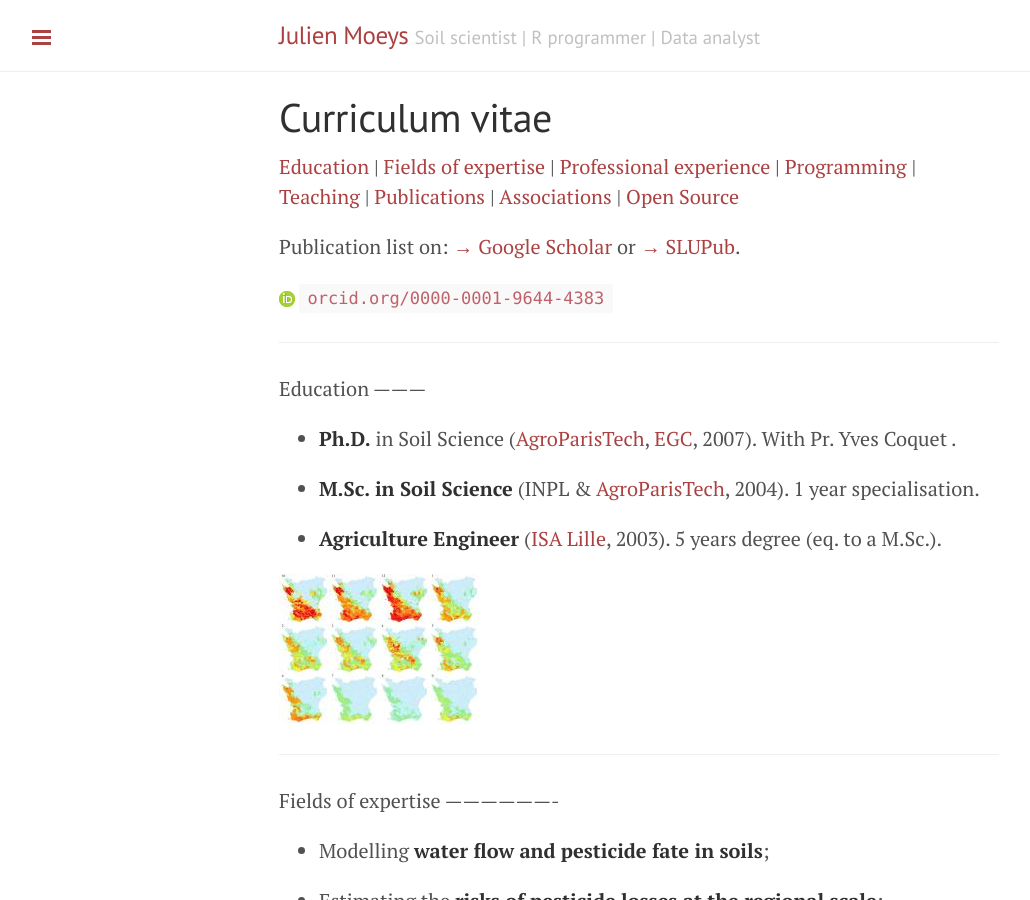
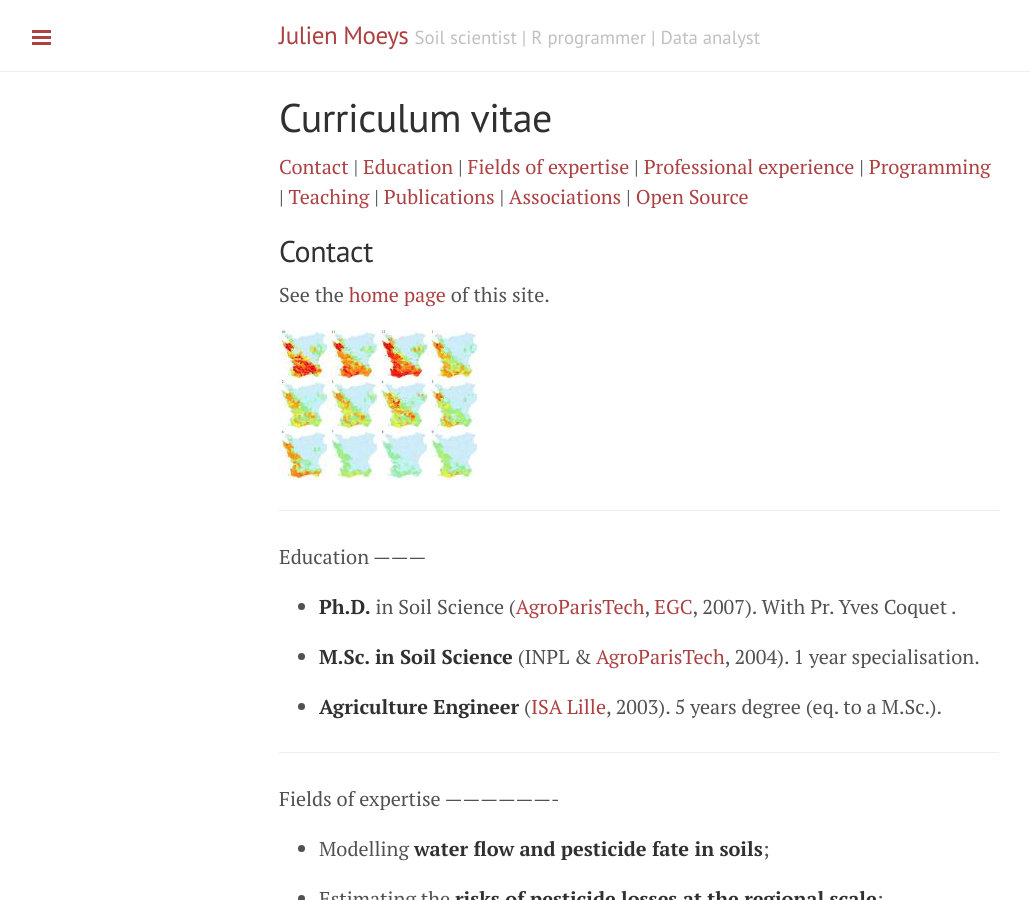
Before and after one commit to julienmoeys/julienmoeys.github.io, a Jekyll site: the page built from CV.md, in a window 1280 px wide and 900 px high. Shown: the whole window, without its empty margins (1-1031 px from the left). Built offline with Jekyll 4.4.1, drawn with Linux system fonts in a browser that asks for light colours; Markdown is read by kramdown in place of the engine named in the settings; some of the changed text lies outside the part shown.

Commit message:
Edit content (contact, etc.)

```diff
--- a/CV.md
+++ b/CV.md
@@ -5,16 +5,21 @@ longtitle : Curriculum vitae
 weight    : 2.1
 ---
 
-[Education](#education) | [Fields of expertise](#expertiseFields) |
+[Contact](#contact) | [Education](#education) |
+[Fields of expertise](#expertiseFields) |
 [Professional experience](#professionalexperience) |
 [Programming](#programming) | [Teaching](#teaching) |
 [Publications](#publications) | [Associations](#associations) |
 [Open Source](#opensource)
 
-Publication list on: [&rarr; Google Scholar][jmGoogleScholar] or
-[&rarr; SLUPub][jmSLUPub].
 
-<a href="http://orcid.org/0000-0001-9644-4383" alt="Julien Moeys ORCID" class="ORCID" ><code>orcid.org/0000-0001-9644-4383</code></a>
+
+Contact   <a name="contact"></a>
+-------
+
+See the [home page](/#contact) of this site.
+
+![Time series of pesticide losses at the landscape scale]({{ site.url }}/assets/img/timeSeries_IPU_SW_avg-s.jpg "Time series of pesticide losses at the landscape scale")
 
 
 
@@ -30,8 +35,6 @@ Education    <a name="education"></a>
 
 *   **Agriculture Engineer** ([ISA Lille][], 2003). 5 years degree
     (eq. to a M.Sc.).
-
-![Time series of pesticide losses at the landscape scale]({{ site.url }}/assets/img/timeSeries_IPU_SW_avg-s.jpg "Time series of pesticide losses at the landscape scale")
 
 
 
@@ -89,6 +92,8 @@ Publications    <a name="publications"></a>
 
 See my **publication list** [**on this page**](/Publications/).
 
+See also my publication list on [&rarr; Google Scholar][jmGoogleScholar]
+or [&rarr; SLUPub][jmSLUPub] (SLU publication database).
 
 
 
@@ -218,6 +223,9 @@ Open Source    <a name="opensource"></a>
 [FoSW]:             http://www.slu.se/FoSW "Focus on Soils and Water (FoSW) graduate school"
 [jmSLUPub]:         http://slubar.slub.se/pweb/mailsh/form?mail=Julien.Moeys%40slu.se&lang=eng&show=yes&sortorder=publication_year# "Julien Moeys (on SLUPub)"
 [jmGoogleScholar]:  http://scholar.google.se/citations?user=cRNn-IMAAAAJ&hl=en&oi=ao "Julien MOEYS Google Scholar profile"
+[gMapSLU]:          https://goo.gl/maps/Jn13M  "Map of SLU (Google Maps)"
+[hMapSLU]:          http://www.hitta.se/kartan?s=e554f834 "Map of SLU (Hitta.se)"
+[sluLM]:            http://kso2.lantmateriet.se/?e=649249&n=6634006&z=12 "Map of SLU (Lantmateriet.se)"
 
 <!--- IT links (except R) -->
 [SQL]:              http://en.wikipedia.org/wiki/SQL "Structured Query Language (Wikipedia)"
```
Also changed, not shown: Publications.md (+5 -7 lines), about.md (+4 -1 lines), index.md (+8 -3 lines), 1 other file.
